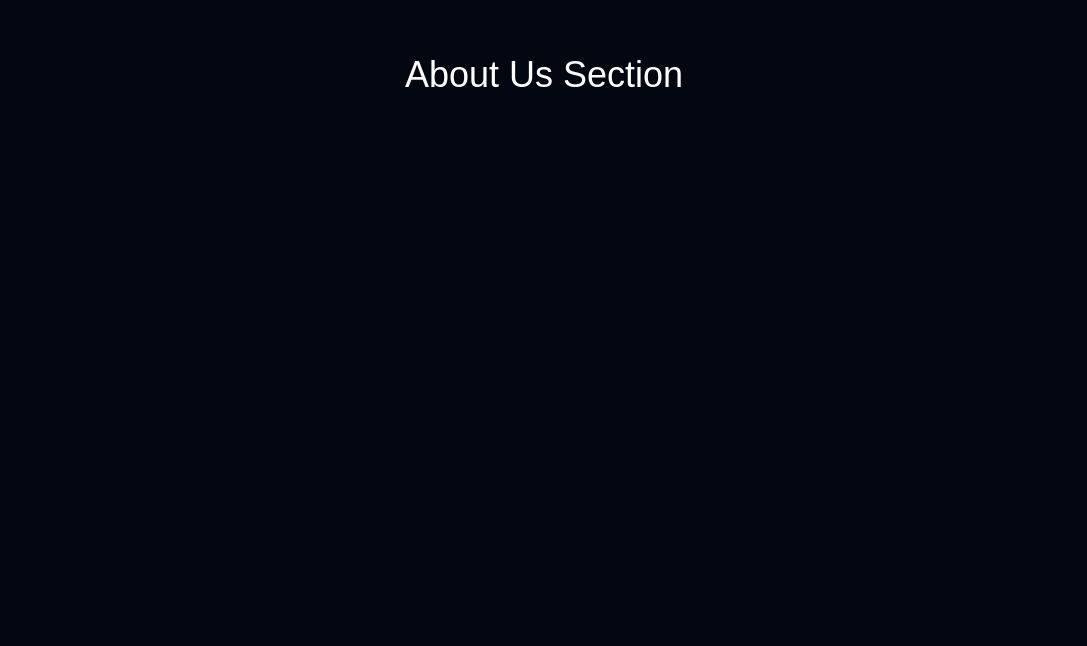
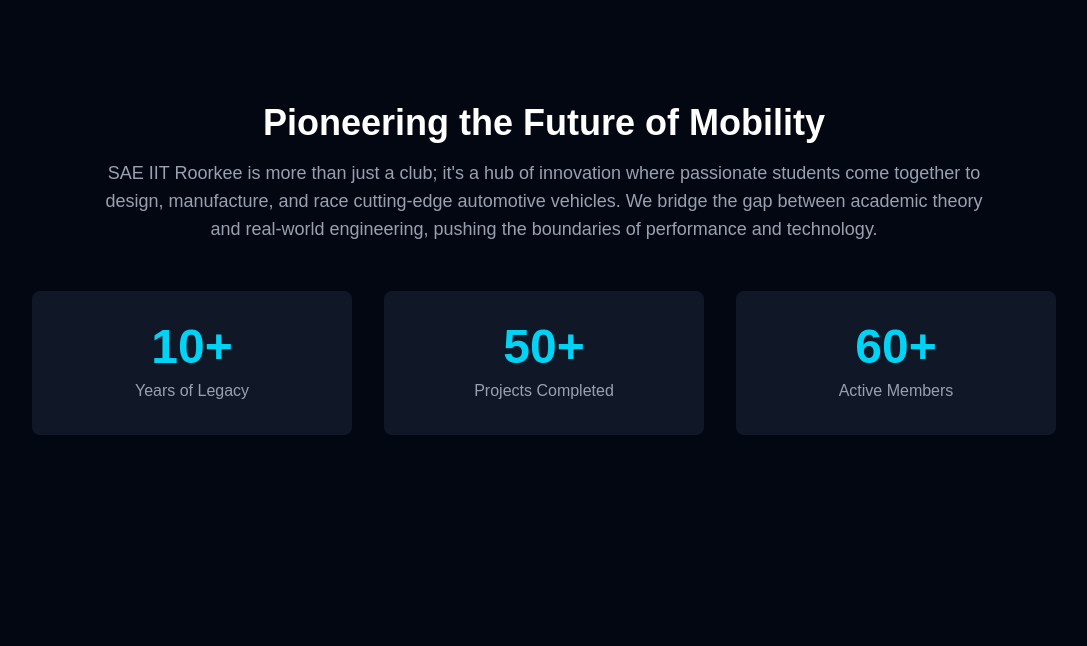
Before and after one commit to tanishpashte/sae-club-website, a React (Vite) app: page / in a window 1280 px wide. Shown: the part 825-1471 px from the top of the page, without its empty margins (96-1183 px from the left). Built offline with nearby package versions, Linux system fonts and the light colour scheme; a web font is replaced by a local one.

Commit message:
feat: Add structure for About Us section

```diff
--- /dev/null
+++ b/src/components/About.jsx
@@ -0,0 +1,48 @@
+// src/components/About.jsx
+
+const About = () => {
+  return (
+    <section id="about" className="bg-gray-950 text-white py-20 md:py-32">
+      <div className="container mx-auto px-6">
+        <div className="max-w-4xl mx-auto text-center">
+          {/* Section Title */}
+          <h2 className="text-3xl md:text-4xl font-bold mb-4">
+            Pioneering the Future of Mobility
+          </h2>
+
+          {/* Section Description */}
+          <p className="text-gray-400 md:text-lg mb-12">
+            SAE IIT Roorkee is more than just a club; it's a hub of innovation where passionate students come together to design, manufacture, and race cutting-edge automotive vehicles. We bridge the gap between academic theory and real-world engineering, pushing the boundaries of performance and technology.
+          </p>
+        </div>
+
+        {/* Dynamic Counters Container */}
+        <div className="grid grid-cols-1 md:grid-cols-3 gap-8 max-w-5xl mx-auto">
+          {/* Counter 1 */}
+          <div className="bg-gray-900 p-8 rounded-lg text-center">
+            <h3 className="text-cyan-400 text-4xl md:text-5xl font-bold mb-2">
+              10+
+            </h3>
+            <p className="text-gray-400">Years of Legacy</p>
+          </div>
+          {/* Counter 2 */}
+          <div className="bg-gray-900 p-8 rounded-lg text-center">
+            <h3 className="text-cyan-400 text-4xl md:text-5xl font-bold mb-2">
+              50+
+            </h3>
+            <p className="text-gray-400">Projects Completed</p>
+          </div>
+          {/* Counter 3 */}
+          <div className="bg-gray-900 p-8 rounded-lg text-center">
+            <h3 className="text-cyan-400 text-4xl md:text-5xl font-bold mb-2">
+              60+
+            </h3>
+            <p className="text-gray-400">Active Members</p>
+          </div>
+        </div>
+      </div>
+    </section>
+  );
+};
+
+export default About;
--- a/src/pages/HomePage.jsx
+++ b/src/pages/HomePage.jsx
@@ -1,14 +1,15 @@
 // src/pages/HomePage.jsx
+import About from '../components/About';
 import Hero from '../components/Hero';
 
 const HomePage = () => {
   return (
     <div>
       <Hero /> {/* <-- THIS LINE IS DISPLAYING YOUR HERO SECTION */}
-
+      <About />
       {/* We will add other sections like About, Projects, etc. here */}
       <div id="about" className="h-screen bg-gray-950">
-        <h2 className="text-white text-4xl text-center pt-20">About Us Section</h2>
+        <h2 className="text-white text-4xl text-center pt-20">Project Section</h2>
       </div>
     </div>
   );
```
